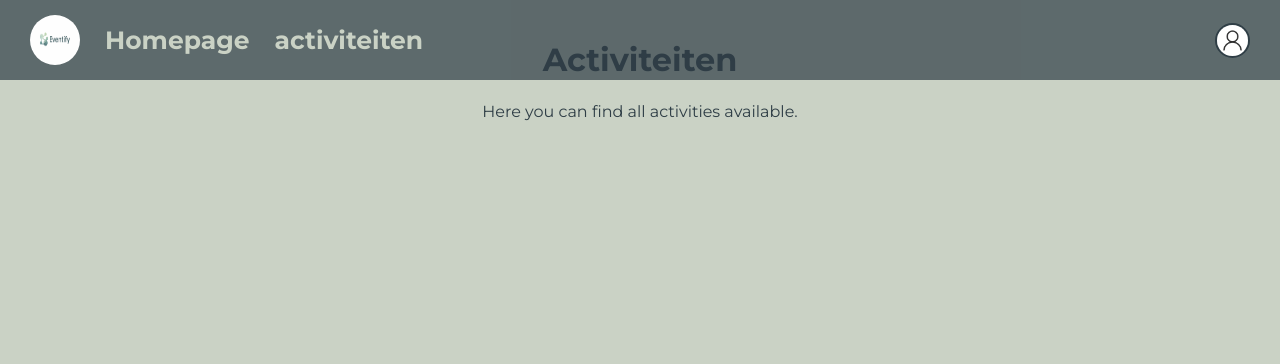
After one commit to 6045325/Project_waar_is_dat_feest, a PHP site: page /Activiteiten.php in a window 1280 px wide. The commit adds this page. Shown: the top 364 px of the page. Run offline with PHP 8.4, Linux system fonts and the light colour scheme.

Commit message:
fixed the index also seperated the nav and started on activiteiten
so a lot lmao

```diff
--- /dev/null
+++ b/Activiteiten.php
@@ -0,0 +1,24 @@
+<!DOCTYPE html>
+<html lang="en">
+<head>
+    <meta charset="UTF-8">
+    <title>Activiteiten</title>
+    <meta name="viewport" content="width=device-width, initial-scale=1.0">
+    <link href="https://fonts.googleapis.com/css2?family=Montserrat:wght@400;500;700&display=swap" rel="stylesheet">
+    <link rel="stylesheet" href="css/style.css">
+
+    <div  id="Index-page">
+        <?php require_once 'includes/navbar.php'; ?>
+    </div>
+</head>
+
+<body id="Activiteiten-page">
+
+
+<div class="content">
+    <h1>Activiteiten</h1>
+    <p>Here you can find all activities available.</p>
+</div>
+
+</body>
+</html>
--- /dev/null
+++ b/Includes/navbar.php
@@ -0,0 +1,15 @@
+<div class="navbar">
+
+    <div class="nav-left">
+        <img src="images/logo.png" alt="logo">
+        <h1><a href="index.php">Homepage</a></h1>
+        <h1><a href="activiteiten.php">activiteiten</a></h1>
+    </div>
+
+    <a href="login/login.php">
+        <div class="nav-circle">
+            <img src="images/logged_out.jpg" alt="profile">
+        </div>
+    </a>
+
+</div>
--- a/css/style.css
+++ b/css/style.css
@@ -440,8 +440,21 @@ h1 a {
     z-index: 1000;
 }
 
+#Index-page .nav-left{
+    display:flex;
+    gap:25px;
+    align-items:center;
+}
+
+#Index-page .nav-left img{
+    width: 50px;
+    height: 50px;
+        border-radius:50%;
+    overflow:hidden;
+}
+
 #Index-page .navbar h1{
-    font-size:20px;
+    font-size:25px;
 }
 
 #Index-page .nav-circle{
@@ -457,6 +470,8 @@ h1 a {
     height:100%;
     object-fit:cover;
 }
+
+
 
 /* Hero */
 
@@ -489,14 +504,25 @@ h1 a {
 
 #Index-page .content p{
     margin-top:20px;
+    margin-bottom: 200px;
     line-height:1.6;
 }
 
 /* Card section */
 
 #Index-page .card-section{
-    background-color:#84A98C;
-    padding:40px 20px;
+    background: linear-gradient(
+        to bottom,
+        #CAD2C5 0%,
+        #B7C6B7 10%,
+        #9FB79F 18%,
+        #84A98C 25%,
+        #84A98C 75%,
+        #9FB79F 82%,
+        #B7C6B7 90%,
+        #CAD2C5 100%
+    );
+    padding:200px 80px;
 }
 
 #Index-page .card-grid{
@@ -546,7 +572,7 @@ h1 a {
 #Index-page .footer{
     background-color:#2F3E46;
     height:80px;
-    margin-top:40px;
+    margin-top:170px;
 }
 
 /* Mobile */
@@ -556,3 +582,32 @@ h1 a {
         font-size:32px;
     }
 }
+
+
+/* ====================== ACTIVITEITEN PAGE ====================== */
+
+#Activiteiten-page *{
+    margin: 0;
+    padding: 0;
+    box-sizing: border-box;
+    font-family: 'Montserrat', Arial, Helvetica, sans-serif;
+}
+
+#Activiteiten-page {
+    background-color: #CAD2C5;
+    color: #2F3E46;
+}
+
+#Activiteiten-page .content{
+    padding:40px 20px;
+    text-align:center;
+    max-width:900px;
+    margin:auto;
+}
+
+
+#Activiteiten-page .content p{
+    margin-top:20px;
+    margin-bottom: 200px;
+    line-height:1.6;
+}
```
Also changed, not shown: index.php (+3 -11 lines).
